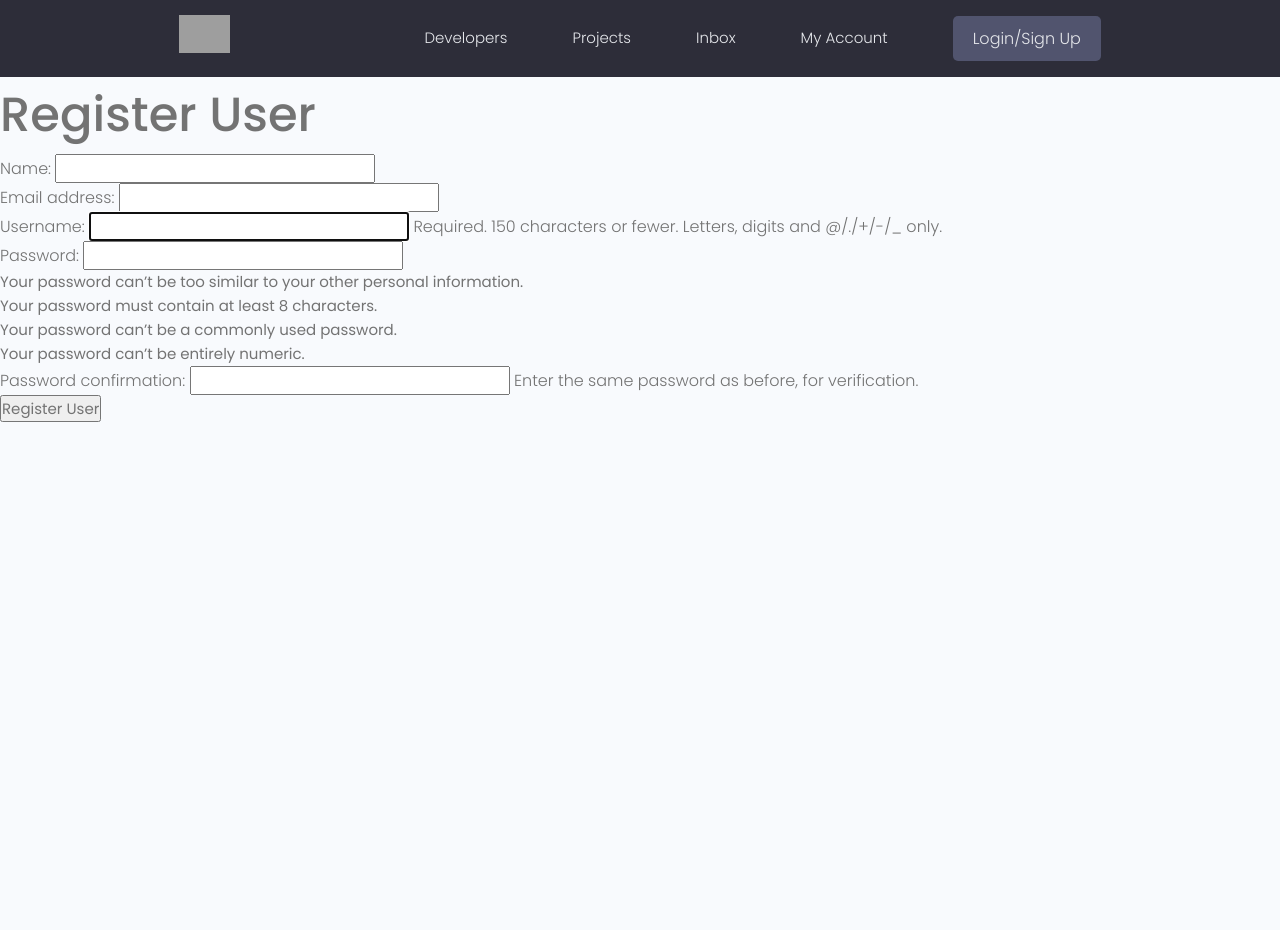
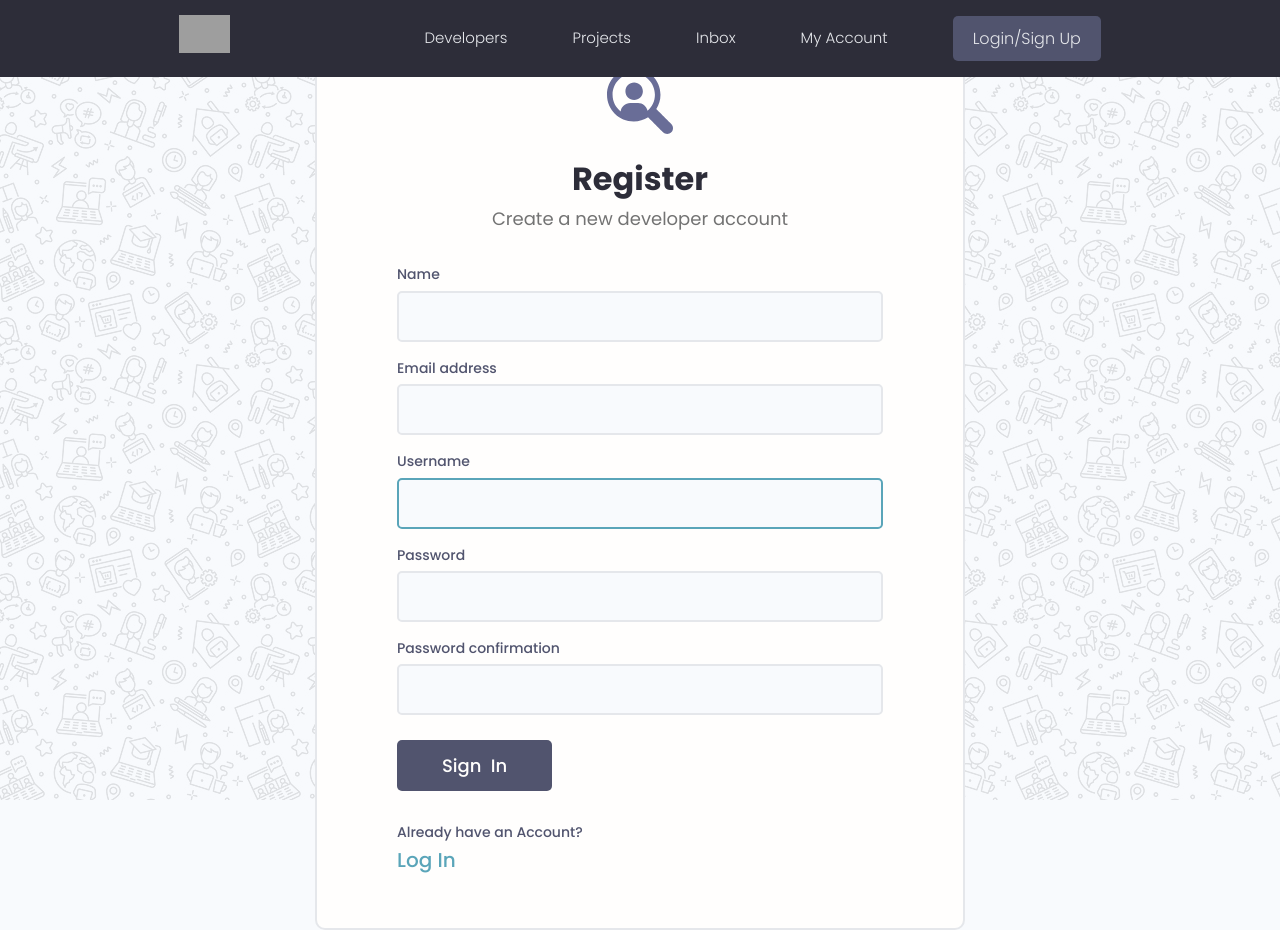
Before and after one commit to 1999masih/Devsearch, a Django app: page /register/ in a window 1280 px wide. Before the commit the page ends 422 px from the top, so only its background shows below. Run offline with Django 3.2, Linux system fonts and the light colour scheme; some libraries are stand-ins or nearby versions; grey boxes are pictures that could not be loaded.

Commit message:
styling login and register

```diff
--- a/static/uikit/app.js
+++ b/static/uikit/app.js
@@ -2,3 +2,12 @@
 document.addEventListener('DOMContentLoaded', function () {
   hljs.highlightAll();
 });
+
+
+let alertWrapper = document.querySelector(".alert")
+let alertClose = document.querySelector(".alert__close")
+
+if (alertWrapper){
+  alertClose.addEventListener('click' ,() =>
+  alertWrapper.style.display = "none")
+}
--- a/templates/main.html
+++ b/templates/main.html
@@ -20,12 +20,21 @@
 <body>
     {% include 'navbar.html' %}
 
-    {% if messages %}
+    <!-- {% if messages %}
     <ul class="messages">
         {% for message in messages %}
         <li{% if message.tags %} class="{{ message.tags }}"{% endif %}>{{ message }}</li>
         {% endfor %}
     </ul>
+    {% endif %} -->
+
+    {% if messages %}
+    {% for message in messages %}
+        <div class="alert alert--{{message.tags}}}">
+            <p class="alert__message">{{message}}</p>
+            <button class="alert__close">x</button>
+        </div>
+    {% endfor %}
     {% endif %}
 
     {% block content %}
@@ -34,4 +43,5 @@
 
 
 </body>
+<script src="{% static 'uikit/app.js' %}"></script>
 </html>
--- a/users/forms.py
+++ b/users/forms.py
@@ -9,3 +9,13 @@ class CustomUserCreationForm(UserCreationForm):
         labels = {
             'first_name':'Name',
         }
+
+
+    def __init__(self, *args, **kwargs):
+        super(CustomUserCreationForm, self).__init__(*args, **kwargs)
+
+        # self.fields['title'].widget.attrs.update({'class': 'input',})#css class
+        # self.fields['description'].widget.attrs.update({'class': 'input'})
+
+        for name, field in self.fields.items():
+            field.widget.attrs.update({'class': 'input'})
--- a/users/templates/users/login_register.html
+++ b/users/templates/users/login_register.html
@@ -1,24 +1,118 @@
 {% extends 'main.html' %}
-
+{% load static %}
 {% block content %}
 
 
 {% if page == 'register' %}
-    <h1>Register User</h1>
+    <!-- <h1>Register User</h1>
     {% comment %} <p>Already have an account? <a href="{% url 'login' %}">Sign Up</a></p> {% endcomment %}
     <form action="{% url 'register' %}" method="POST">
         {% csrf_token %}
         {{form.as_p}}
         <input type="submit" value="Register User">
-    </form>
+    </form> -->
+
+    <div class="auth">
+        <div class="card">
+          <div class="auth__header text-center">
+            <a href="/">
+              <img src="{% static 'images/icon.svg' %}" alt="icon" />
+            </a>
+            <h3>Register</h3>
+            <p>Create a new developer account</p>
+          </div>
+
+          <form action="{% url 'register' %}" method="POST" class="form auth__form">
+            {% csrf_token %}
+
+            {% for field in form %}
+            <div class="form__field">
+                <label for="formInput#text">{{field.label}} </label>
+                {{field}}
+
+
+                <!-- {% if field.help_text %}
+                <small>{{field.help_text}}</small>
+                {% endif %} -->
+
+                {% for error in field.errors %}
+                    <p style="color: red;" >{{error}}</p>
+                {% endfor %}
+
+              </div>
+            {% endfor %}
+            <!-- Input:Text -->
+
+
+
+
+            <div class="auth__actions">
+              <input class="btn btn--sub btn--lg" type="submit" value="Sign  In" />
+            </div>
+          </form>
+          <div class="auth__alternative">
+            <p>Already have an Account?</p>
+            <a href="{% url 'login' %}">Log In</a>
+          </div>
+        </div>
+      </div>
 {% else %}
-<form action="{% url 'login' %}" method="POST">
+ <!-- {% comment %} <form action="{% url 'login' %}" method="POST">
     {% csrf_token %}
     <input type="text" name="username" placeholder="Username">
     <input type="password" name="password" placeholder="Enter password">
     <input type="submit" value="Login">
 
     <p>Don't have an account? <a href="{% url 'register' %}">Sign Up</a></p>
-</form>
+</form>  {% endcomment %} -->
+
+
+<div class="auth">
+    <div class="card">
+      <div class="auth__header text-center">
+        <a href="/">
+          <img src="{% static 'images/icon.svg' %}" alt="icon" />
+        </a>
+        <h3>Account Login</h3>
+        <p>Hello Developer, Welcome Back!</p>
+      </div>
+
+      <form action="{% url 'login' %}" method="POST" class="form auth__form">
+        {% csrf_token %}
+        <!-- Input:Username -->
+        <div class="form__field">
+          <label for="formInput#text">Username: </label>
+          <input
+            class="input input--text"
+            id="formInput#text"
+            type="text"
+            name="username"
+            placeholder="Enter your username..."
+          />
+        </div>
+
+        <!-- Input:Password -->
+        <div class="form__field">
+          <label for="formInput#password">Password: </label>
+          <input
+            class="input input--password"
+            id="formInput#passowrd"
+            type="password"
+            name="password"
+            placeholder="••••••••"
+          />
+        </div>
+        <div class="auth__actions">
+          <input class="btn btn--sub btn--lg" type="submit" value="Log In" />
+          <a href="forgetpassword.html">Forget Password?</a>
+        </div>
+      </form>
+      <div class="auth__alternative">
+        <p>Don’t have an Account?</p>
+        <a href="{% url 'register' %}">Sign Up</a>
+      </div>
+    </div>
+  </div>
+
 {% endif %}
 {% endblock content %}
--- a/users/views.py
+++ b/users/views.py
@@ -36,7 +36,7 @@ def login_user(request):
 
 def logout_user(request):
     logout(request)
-    messages.error(request, 'Username was logged out!')
+    messages.info(request, 'Username was logged out!')
     return redirect('login')
 
 def register_user(request):
```
Also changed, not shown: templates/login.html (added, +51 -0 lines), templates/signup.html (added, +89 -0 lines), db.sqlite3, static/images/icon.svg (added), static/images/pattern.jpg (added).
